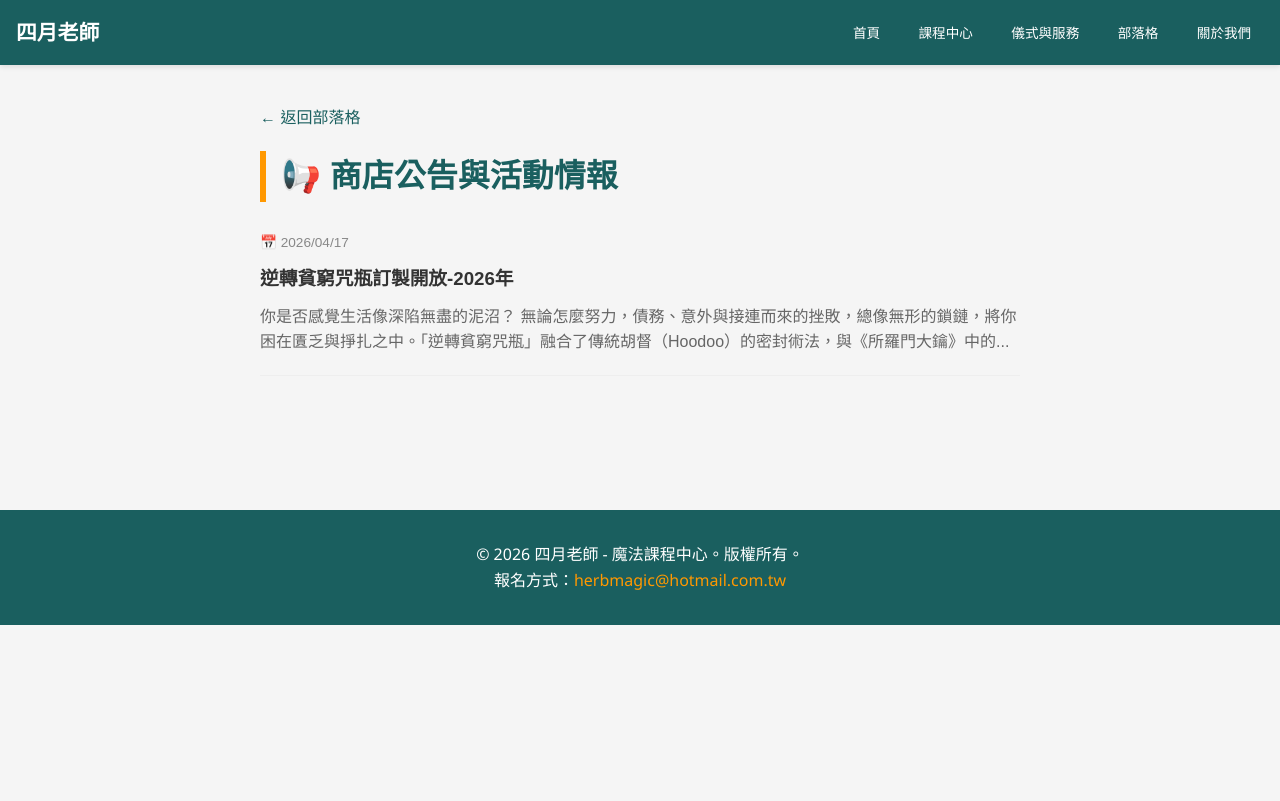
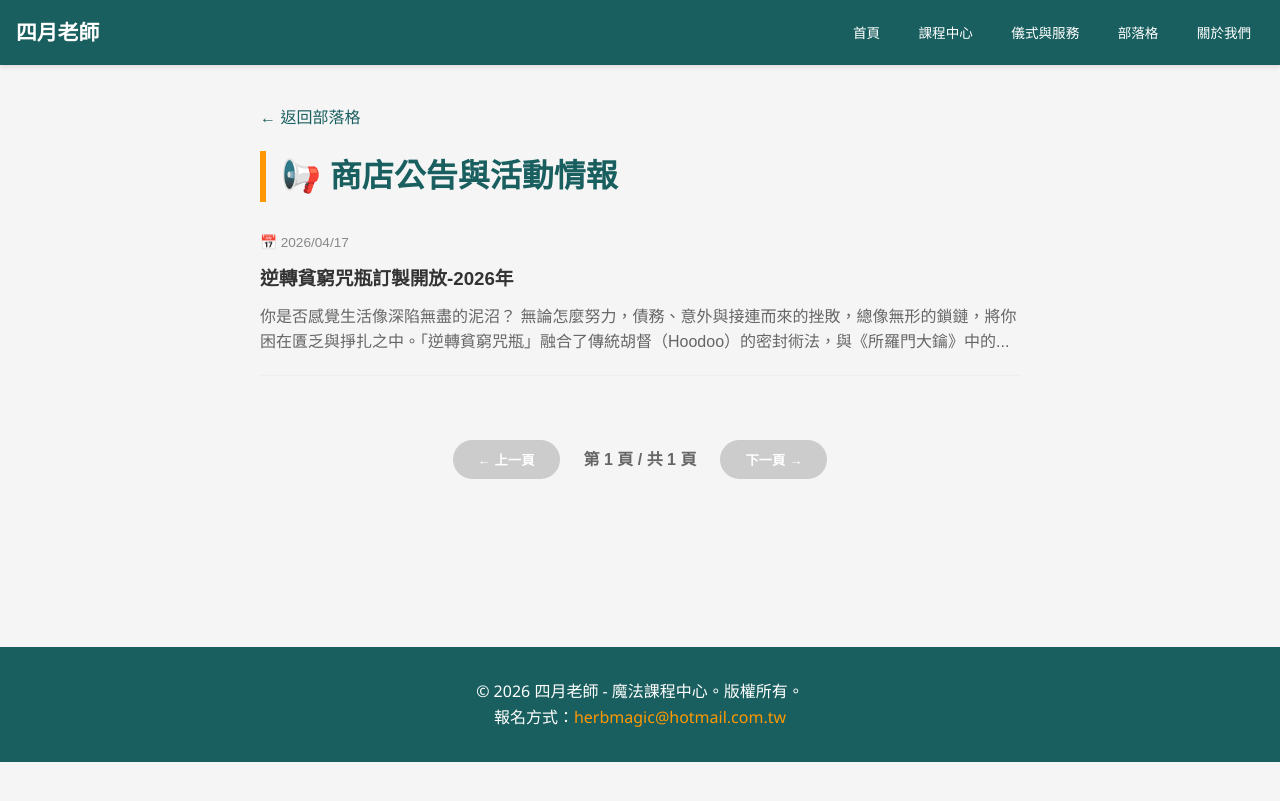
Before and after one commit to light4uliuphone-lang/hoodoo, a Jekyll site: the page built from blog/category/news.html, in a window 1280 px wide. Shown: the top 801 px of the page. Built offline with Jekyll 4.4.1, drawn with Linux system fonts in a browser that asks for light colours.

Commit message:
Update news.html

```diff
--- a/blog/category/news.html
+++ b/blog/category/news.html
@@ -4,19 +4,132 @@ title: "分類：商店公告與活動情報"
 permalink: /blog/category/news.html
 ---
 
+<style>
+    /* 分頁控制區樣式 */
+    .pagination-container {
+        display: flex;
+        justify-content: center;
+        align-items: center;
+        gap: 1.5rem;
+        margin: 4rem 0;
+    }
+
+    .pagination-btn {
+        padding: 10px 25px;
+        background: #1a5f5f;
+        color: white !important;
+        text-decoration: none;
+        border-radius: 25px;
+        cursor: pointer;
+        border: none;
+        font-weight: bold;
+        transition: background 0.3s;
+    }
+
+    .pagination-btn:hover {
+        background: #ff9800;
+    }
+
+    .pagination-btn:disabled {
+        background: #ccc;
+        cursor: not-allowed;
+    }
+
+    /* 初始隱藏所有文章，由 JS 顯示 */
+    .category-post-item {
+        display: none;
+        margin-bottom: 30px;
+        padding-bottom: 20px;
+        border-bottom: 1px solid #eee;
+    }
+
+    .category-post-item.is-visible {
+        display: block;
+    }
+</style>
+
 <div style="max-width: 800px; margin: 0 auto; padding: 40px 20px; font-family: sans-serif;">
-    <div style="margin-bottom: 20px;"><a href="/blog/" style="color: #1a5f5f; text-decoration: none;">← 返回部落格</a></div>
+    <div style="margin-bottom: 20px;">
+        <a href="/blog/" style="color: #1a5f5f; text-decoration: none;">← 返回部落格</a>
+    </div>
+
     <h1 style="border-left: 6px solid #ff9800; padding-left: 15px; color: #1a5f5f;">📢 商店公告與活動情報</h1>
 
-    <div style="margin-top: 30px;">
+    <div id="paginated-list" style="margin-top: 30px;">
         {% for post in site.posts %}
             {% if post.category == "news" or post.categories contains "news" %}
-                <article style="margin-bottom: 30px; padding-bottom: 20px; border-bottom: 1px solid #eee;">
+                <article class="category-post-item">
                     <div style="color: #888; font-size: 0.85rem;">📅 {{ post.date | date: "%Y/%m/%d" }}</div>
-                    <h3 style="margin: 10px 0;"><a href="{{ post.url | relative_url }}" style="color: #333; text-decoration: none; font-weight: bold;">{{ post.title }}</a></h3>
+                    <h3 style="margin: 10px 0;">
+                        <a href="{{ post.url | relative_url }}" style="color: #333; text-decoration: none; font-weight: bold;">{{ post.title }}</a>
+                    </h3>
                     <p style="color: #666; line-height: 1.6;">{{ post.excerpt | strip_html | truncate: 100 }}</p>
                 </article>
             {% endif %}
         {% endfor %}
     </div>
+
+    <div class="pagination-container">
+        <button id="prev-btn" class="pagination-btn">← 上一頁</button>
+        <span id="page-indicator" style="color: #666; font-weight: bold;">第 1 頁</span>
+        <button id="next-btn" class="pagination-btn">下一頁 →</button>
+    </div>
 </div>
+
+<script>
+    document.addEventListener('DOMContentLoaded', function() {
+        const itemsPerPage = 20; // 配合 _config.yml 的 paginate 設定
+        let currentPage = 1;
+        const items = document.querySelectorAll('#paginated-list .category-post-item');
+        const totalPages = Math.ceil(items.length / itemsPerPage);
+
+        const prevBtn = document.getElementById('prev-btn');
+        const nextBtn = document.getElementById('next-btn');
+        const pageIndicator = document.getElementById('page-indicator');
+
+        function showPage(page) {
+            const start = (page - 1) * itemsPerPage;
+            const end = start + itemsPerPage;
+
+            items.forEach((item, index) => {
+                if (index >= start && index < end) {
+                    item.classList.add('is-visible');
+                } else {
+                    item.classList.remove('is-visible');
+                }
+            });
+
+            // 更新 UI 狀態
+            pageIndicator.innerText = `第 ${page} 頁 / 共 ${totalPages} 頁`;
+            prevBtn.disabled = (page === 1);
+            nextBtn.disabled = (page === totalPages || totalPages === 0);
+
+            // 換頁後捲動回分類標題位置
+            if(page !== 1) {
+                window.scrollTo({ top: 0, behavior: 'smooth' });
+            }
+        }
+
+        prevBtn.addEventListener('click', () => {
+            if (currentPage > 1) {
+                currentPage--;
+                showPage(currentPage);
+            }
+        });
+
+        nextBtn.addEventListener('click', () => {
+            if (currentPage < totalPages) {
+                currentPage++;
+                showPage(currentPage);
+            }
+        });
+
+        // 初始化顯示
+        if (items.length > 0) {
+            showPage(currentPage);
+        } else {
+            document.getElementById('paginated-list').innerHTML = '<p style="text-align:center; color:#999;">目前尚無公告內容</p>';
+            document.querySelector('.pagination-container').style.display = 'none';
+        }
+    });
+</script>
```
